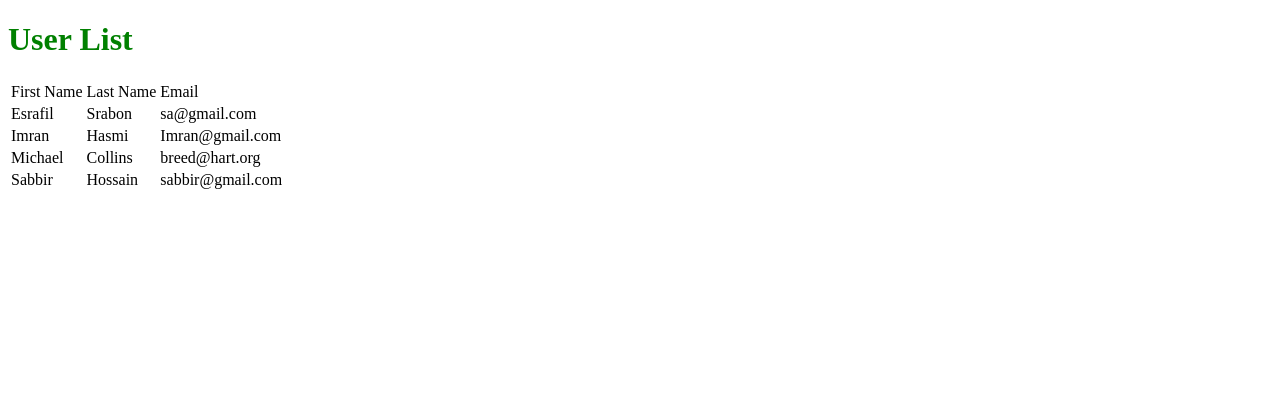
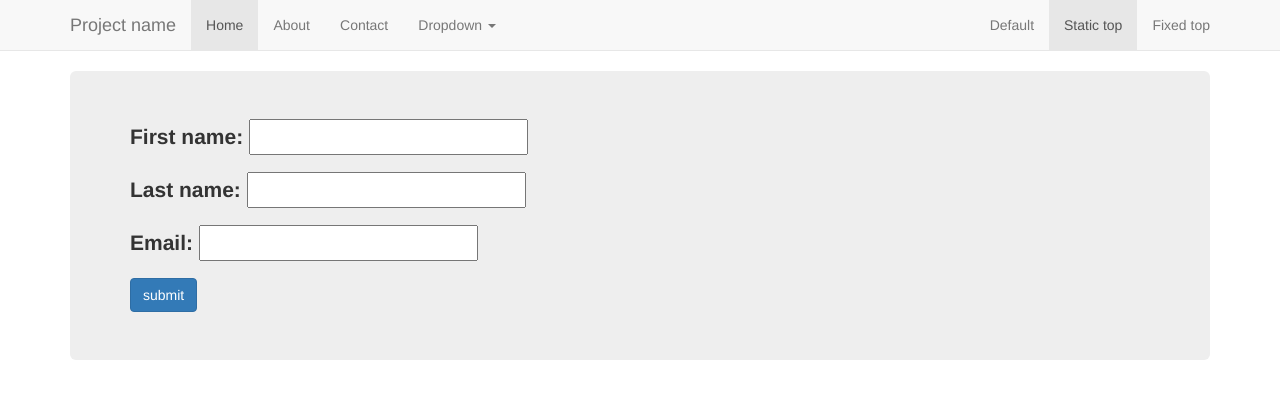
Before and after one commit to sabbirhossain540/Django_Framework_Excersice, a Django app: page /user/ in a window 1280 px wide. Shown: the top 399 px of the page. Run offline with Django 3.2, Linux system fonts and the light colour scheme; data comes from the database, SQL or seed files in the repository; both versions use the stored data as it was after the commit; some libraries are stand-ins or nearby versions.

Commit message:
21 Days Challenge (Day 13)

```diff
--- /dev/null
+++ b/experement_project/template/test_app/user_form.html
@@ -0,0 +1,65 @@
+<!DOCTYPE html>
+<html lang="en" dir="ltr">
+  <head>
+    <meta charset="utf-8">
+    <title>User Registration Form</title>
+        <link rel="stylesheet" href="https://maxcdn.bootstrapcdn.com/bootstrap/3.3.7/css/bootstrap.min.css" integrity="sha384-BVYiiSIFeK1dGmJRAkycuHAHRg32OmUcww7on3RYdg4Va+PmSTsz/K68vbdEjh4u" crossorigin="anonymous">
+  </head>
+  <body>
+    <nav class="navbar navbar-default navbar-static-top">
+     <div class="container">
+       <div class="navbar-header">
+         <button type="button" class="navbar-toggle collapsed" data-toggle="collapse" data-target="#navbar" aria-expanded="false" aria-controls="navbar">
+           <span class="sr-only">Toggle navigation</span>
+           <span class="icon-bar"></span>
+           <span class="icon-bar"></span>
+           <span class="icon-bar"></span>
+         </button>
+         <a class="navbar-brand" href="#">Project name</a>
+       </div>
+       <div id="navbar" class="navbar-collapse collapse">
+         <ul class="nav navbar-nav">
+           <li class="active"><a href="#">Home</a></li>
+           <li><a href="#about">About</a></li>
+           <li><a href="#contact">Contact</a></li>
+           <li class="dropdown">
+             <a href="#" class="dropdown-toggle" data-toggle="dropdown" role="button" aria-haspopup="true" aria-expanded="false">Dropdown <span class="caret"></span></a>
+             <ul class="dropdown-menu">
+               <li><a href="#">Action</a></li>
+               <li><a href="#">Another action</a></li>
+               <li><a href="#">Something else here</a></li>
+               <li role="separator" class="divider"></li>
+               <li class="dropdown-header">Nav header</li>
+               <li><a href="#">Separated link</a></li>
+               <li><a href="#">One more separated link</a></li>
+             </ul>
+           </li>
+         </ul>
+         <ul class="nav navbar-nav navbar-right">
+           <li><a href="../navbar/">Default</a></li>
+           <li class="active"><a href="./">Static top <span class="sr-only">(current)</span></a></li>
+           <li><a href="../navbar-fixed-top/">Fixed top</a></li>
+         </ul>
+       </div><!--/.nav-collapse -->
+     </div>
+   </nav>
+
+
+   <div class="container">
+
+     <!-- Main component for a primary marketing message or call to action -->
+     <div class="jumbotron">
+       <form  method="POST">
+         {{form.as_p}}
+         {% csrf_token %}
+         <input type="submit" class="btn btn-primary" value="submit">
+       </form>
+     </div>
+
+
+
+   </div> <!-- /container -->
+
+  </body>
+    <script src="https://maxcdn.bootstrapcdn.com/bootstrap/3.3.7/js/bootstrap.min.js" integrity="sha384-Tc5IQib027qvyjSMfHjOMaLkfuWVxZxUPnCJA7l2mCWNIpG9mGCD8wGNIcPD7Txa" crossorigin="anonymous"></script>
+</html>
--- /dev/null
+++ b/experement_project/test_app/forms.py
@@ -0,0 +1,7 @@
+from django import forms
+from test_app.models import User
+
+class NewUserFrom(forms.ModelForm):
+    class Meta():
+        model = User
+        fields = '__all__'
--- a/experement_project/test_app/views.py
+++ b/experement_project/test_app/views.py
@@ -1,13 +1,23 @@
 from django.shortcuts import render
-from django.http import HttpResponse
+#from django.http import HttpResponse
 from test_app.models import User
+from test_app.forms import NewUserFrom
+
 
 # Create your views here.
 def index(request):
-    return render(request,'test_app/index.html')
+    myDict = {'Description':'This is an Online Registration System'}
+    return render(request,'test_app/index.html',context=myDict)
     #return HttpResponse("Hello World")
 
 def users(request):
-    user_list = User.objects.order_by('first_name')
-    user_dict = {'users':user_list}
-    return render(request,'test_app/userList.html',context=user_dict)
+    form = NewUserFrom()
+    if request.method == "POST":
+        form = NewUserFrom(request.POST)
+
+        if form.is_valid():
+            form.save(commit=True)
+            return index(request)
+        else:
+            print('Error From Invalid')
+    return render(request,'test_app/user_form.html',{'form':form})
```
Also changed, not shown: experement_project/template/test_app/index.html (+49 -2 lines), experement_project/db.sqlite3.
